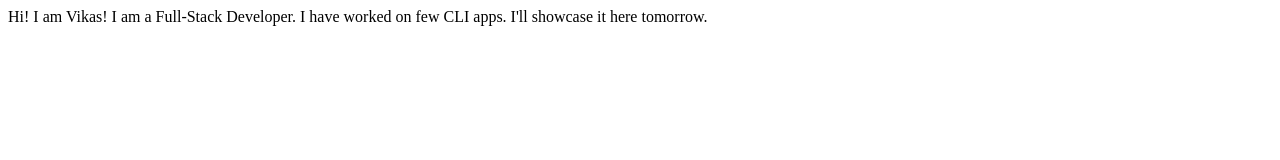
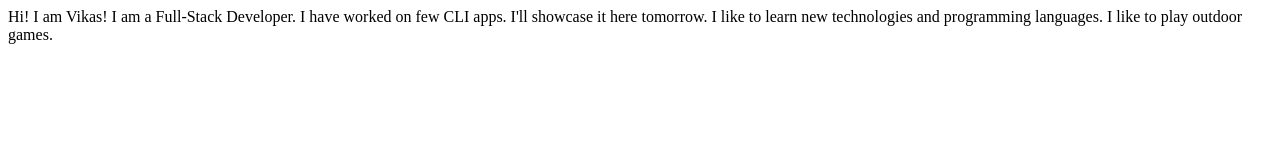
Before and after one commit to vikasganiga/students-portfolio, a plain HTML site: page index.html in a window 1280 px wide. Drawn offline with Linux system fonts and the light colour scheme.

Commit message:
Updated Hobbies

```diff
--- a/index.html
+++ b/index.html
@@ -10,5 +10,7 @@
 	Hi! I am Vikas!
 		I am a Full-Stack Developer.
 		I have worked on few CLI apps. I'll showcase it here tomorrow.
+		I like to learn new technologies and programming languages.
+		I like to play outdoor games.
 </body>
 </html>
```
